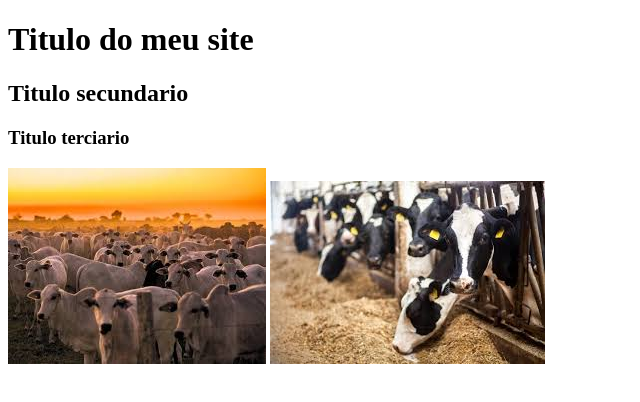
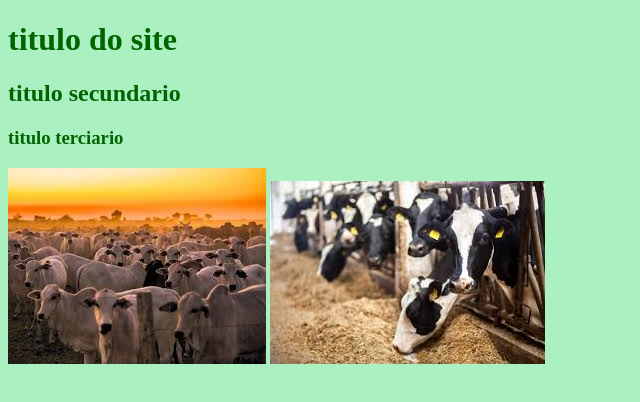
Before and after one commit to alana1507/meu-projeto, a plain HTML site: page index.html in a window 1280 px wide. Shown: the whole page, without its empty margins (0-640 px from the left). Drawn offline with Linux system fonts and the light colour scheme.

Commit message:
Add files via upload
aula do dia 25

```diff
--- a/index.html
+++ b/index.html
@@ -4,12 +4,15 @@
     <meta charset="UTF-8">
     <meta name="viewport" content="width=device-width, initial-scale=1.0">
     <title>Meu projeto</title>
+    <link rel="stylesheet" href="style.css">
+
 </head>
 <body>
-    <h1>Titulo do meu site</h1>
-    <h2>Titulo secundario</h2>
-    <h3>Titulo terciario</h3>
+    <h1>titulo do site</h1>
+    <h2>titulo secundario</h2>
+    <h3>titulo terciario</h3>
     <img src="download (1).jpeg" alt="">
     <img src="download (2).jpeg" alt="">
+    <img class=""
 </body>
 </html>
--- a/style.css
+++ b/style.css
@@ -0,0 +1,2 @@
+body{background-color: rgb(171, 240, 192);
+color: darkgreen;}
```
